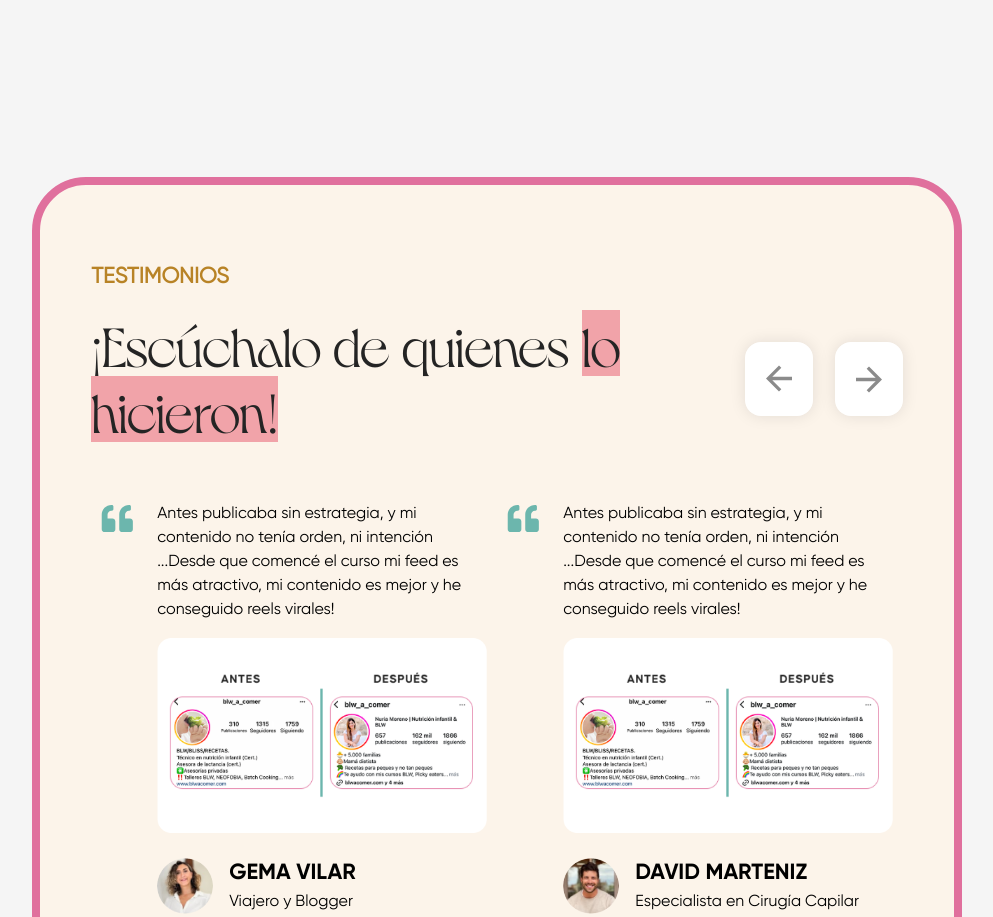
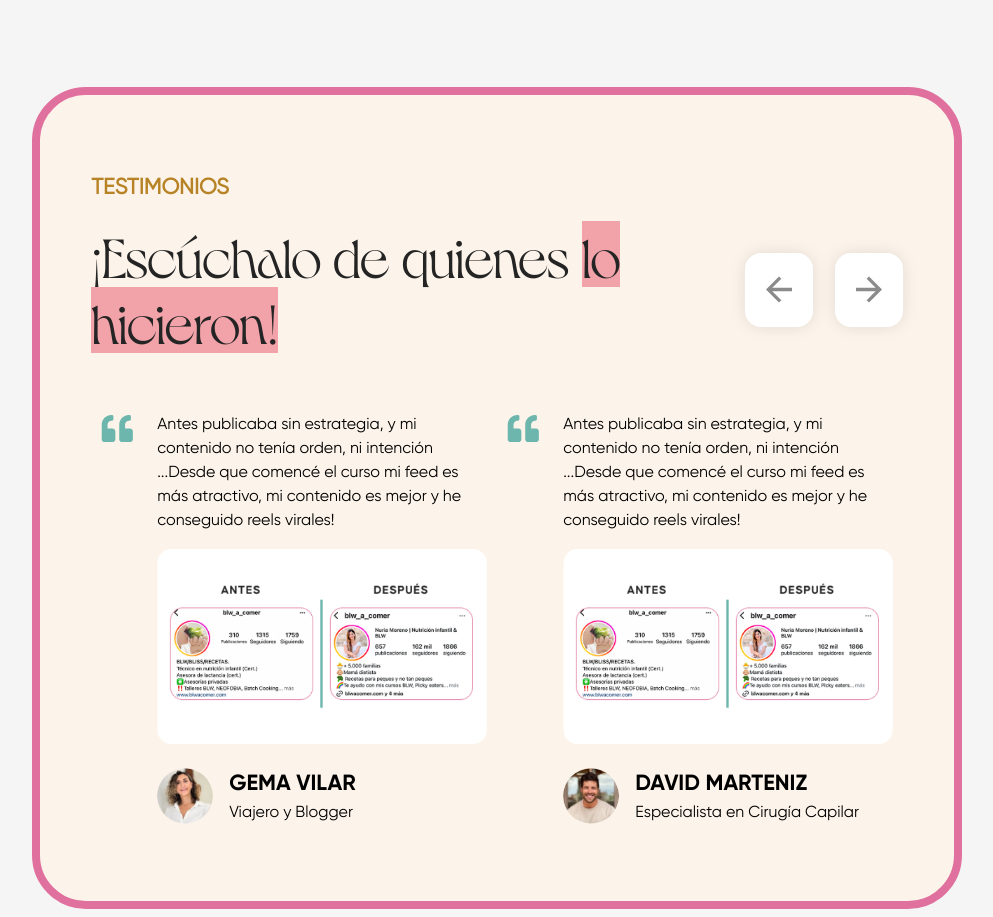
Before and after one commit to aboy1892/unbuen, a website: page index.html in a window 1280 px wide. Shown: the part 5960-6877 px from the top of the page, without its empty margins (143-1136 px from the left). Drawn offline with Linux system fonts and the light colour scheme.

```diff
--- a/index.html
+++ b/index.html
@@ -643,7 +643,7 @@
                 </div>
             </div>
         </section>
-        <section class="testimonials-sec p-0">
+        <section class="testimonials-sec pb-0 pt-0">
             <div class="container">
                 <div class="wrapper">
                     <div class="title-wrapper">
```
Also changed, not shown: assets/fonts/Causten-Bold.ttf (deleted), assets/fonts/Causten-Regular.ttf (deleted), assets/fonts/Causten-SemiBold.ttf (deleted).
